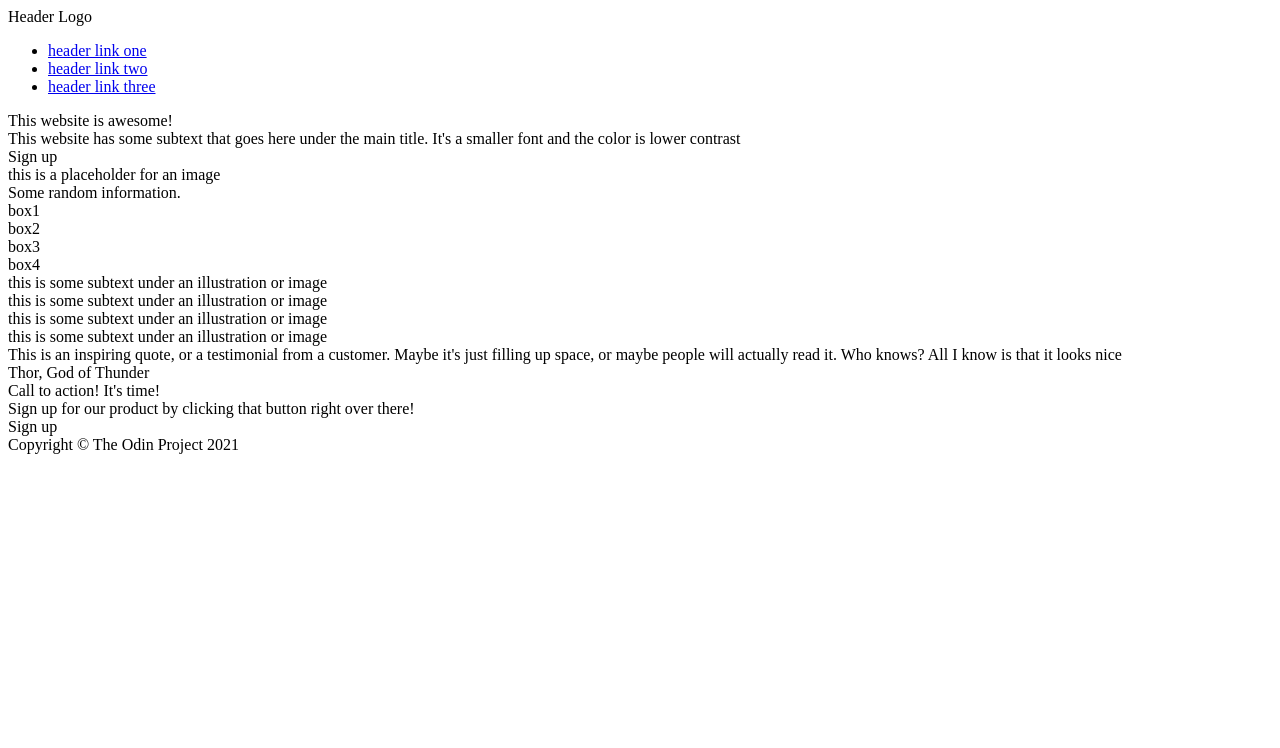
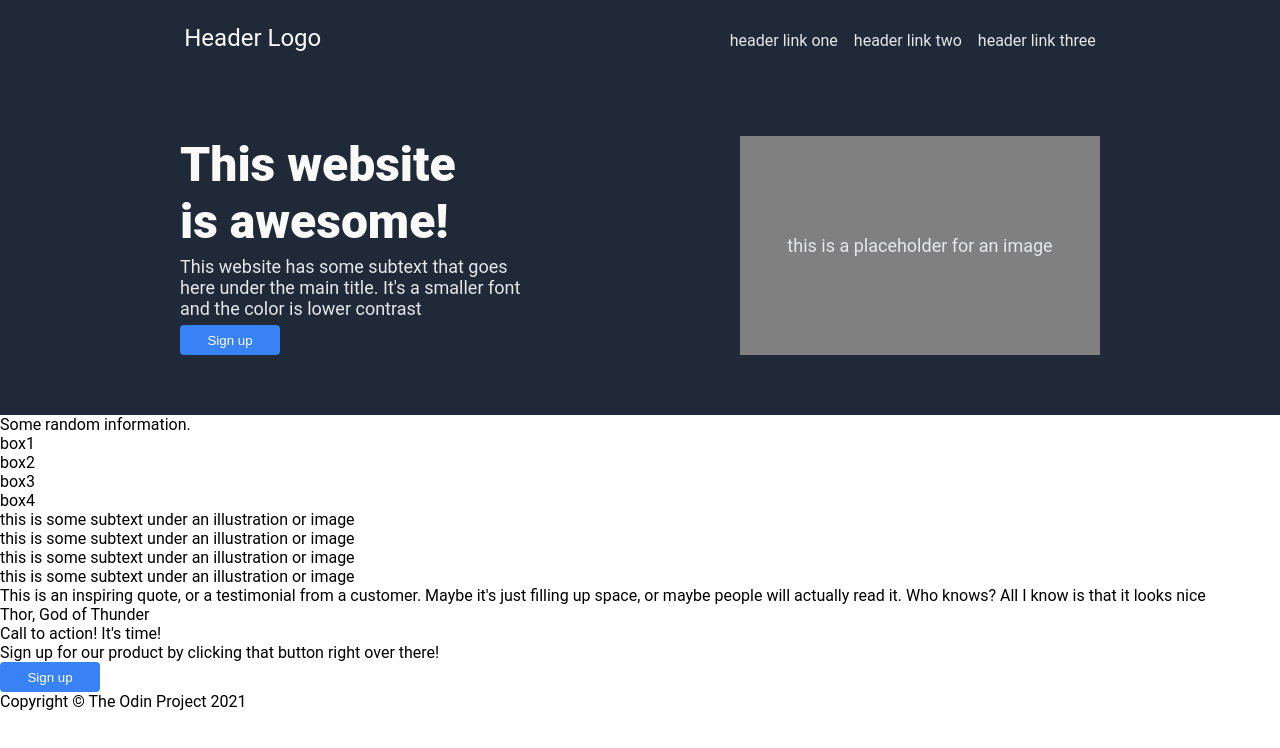
Before and after one commit to amendo3/landing_page, a plain HTML site: page index.html in a window 1280 px wide. Drawn offline with Linux system fonts and the light colour scheme.

Commit message:
Slight change to index.html, Add styles.css file and get beginner layout for header done. Most likely will need to adjust values later but a good beginning point for the top section.

```diff
--- a/index.html
+++ b/index.html
@@ -4,6 +4,7 @@
     <meta charset="UTF-8">
     <meta http-equiv="X-UA-Compatible" content="IE=edge">
     <meta name="viewport" content="width=device-width, initial-scale=1.0">
+    <link rel="stylesheet" href="styles.css">
     <title>Landing Page</title>
 </head>
 
@@ -18,13 +19,13 @@
         "header link three"
 
         -->
-        <div class="header">Header Logo</div>
-        <ul class="right links">
+        <div class="header">Header Logo
+            <ul class="right-links">
                 <li><a href="#">header link one</a></li>
                 <li><a href="#">header link two</a></li>
                 <li><a href="#">header link three</a></li>
             </ul>
-
+        </div>
         <!-- There is a section within the header but below those top things, which has a bolded title
         "This website is awesome" (on two lines not just one)
         Small subtext underneath is, "This website has some subtext that goes here under the main title. It's a smaller font and the color is lower contrast"
@@ -34,16 +35,23 @@
         To the right of the title, subtext, and button is a rectangular grey box serving as a placeholder for an image. The text in the middle states as much.
 
         -->
-
+        <div class="thing">
+        <div class="s0container">
             <div class="title">
                 This website is awesome!
             </div>
             <div class="text">This website has some subtext that goes here under the main title. It's a smaller font and the color is lower contrast</div>
-        <div class="button">Sign up</div>
+            <div class="button">
+                <button>Sign up</button>
+            </div>
+        </div>
 
         <div class="container">
             <div class="text">this is a placeholder for an image</div>
         </div>
+        </div>
+
+
 
 
     </div>
@@ -91,7 +99,9 @@
         <div class="s3container">
             <div class="s3title">Call to action! It's time!</div>
             <div class="s3text">Sign up for our product by clicking that button right over there!</div>
-            <div class="button2">Sign up</div>
+            <div class="button2">
+                <button>Sign up</button>
+            </div>
         </div>
 
 
--- /dev/null
+++ b/styles.css
@@ -0,0 +1,71 @@
+body {
+    overflow: hidden;
+    font-family: Roboto, sans-serif;
+    margin: 0;
+}
+
+ul {
+    list-style-type: none;
+    display: flex;
+    gap: 16px;
+
+}
+
+a {
+    text-decoration: none;
+    font-size: 16px;
+    color: #e5e7eb;
+}
+
+
+.header {
+    display: flex;
+    align-items: center;
+    justify-content: space-around;
+    font-size: 24px;
+    background-color: #1F2937;
+    color: #f9faf8;
+}
+
+.thing {
+    display: flex;
+    justify-content: center;
+    padding: 60px;
+    gap: 200px;
+    background-color: #1F2937;
+
+}
+.s0container {
+    display: flex;
+    flex-direction: column;
+    gap: 6px;
+}
+
+.container {
+    display: flex;
+    text-align: center;
+    align-items: center;
+    background-color: gray;
+}
+
+.title {
+    font-size: 48px;
+    font-weight: 800;
+    width: 300px;
+    color: #f9faf8;
+}
+
+.text {
+    font-size: 18px;
+    width: 360px;
+    color: #e5e7eb;
+}
+
+button {
+    border: none;
+    border-radius: 4px;
+    width: 100px;
+    height: 30px;
+    color: white;
+    background-color: #3882F6;
+}
```
Lines whose indentation alone changed are shown as unchanged.
